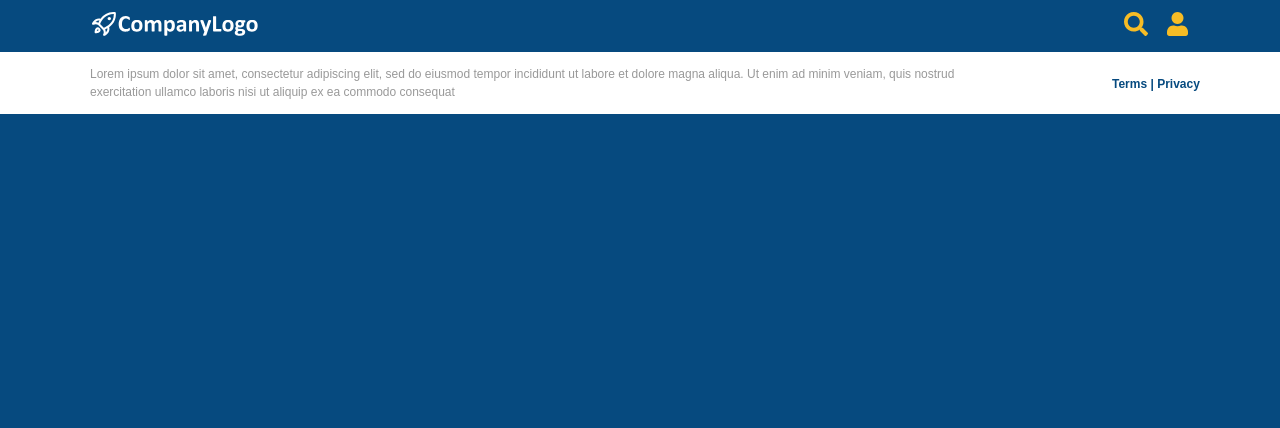
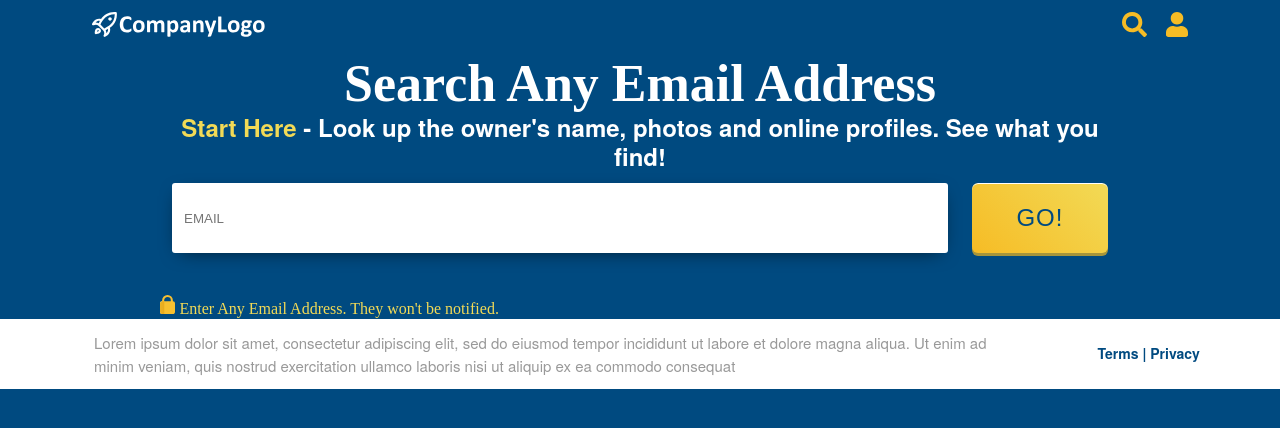
Before and after one commit to jinset/es5responsive, a PHP site: page / in a window 1280 px wide. Shown: the top 428 px of the page. Run offline with PHP 8.4, Linux system fonts and the light colour scheme.

Commit message:
Fix some styles, add search section

```diff
--- a/index.html
+++ b/index.html
@@ -14,38 +14,53 @@
       <div class="container-full row">
         <div class="header-options padding-12">
           <section class="logo">
-            <img src="./assets/Logo.svg" alt="">
+            <img src="./assets/Logo.svg" alt="" />
           </section>
 
           <section class="options">
-            <img src="./assets/icn_search.svg" alt="">
-            <img src="./assets/icn_person.svg" alt="">
+            <img src="./assets/icn_search.svg" alt="" />
+            <img src="./assets/icn_person.svg" alt="" />
           </section>
         </div>
       </div>
-
     </header>
 
-    <div class="col-lg-12 col-md-12">
-      <div class="container-full">
+    <div class="container-full row">
+      <section class="container-full search-content clearfix">
+        <div class="text-center">
+          <h1 class="text-white text-title">Search Any Email Address</h1>
+          <h4 class="text-white text-subtitle"><b class="text-gold">Start Here</b> - Look up the owner's name, photos and online profiles. See what you find!</h4>
+        </div>
 
-      </div>
+        <div class="style-form padding-tb-12">
+          <div class="input-form col-md-10 col-lg-10 padding-lr-12">
+            <input type="text" name="email" id="email" class=" " placeholder="EMAIL">
+          </div>
+          <div class="btn-form col-md-2 col-lg-2 padding-lr-12 ">
+            <button class="btn btn-gold "><span class="text-blue">GO!</span></button>
+          </div>
+        </div>
 
+        <div class="text-info">
+            <img src="./assets/lock.svg" alt="" />
+            <span class="text-gold">Enter Any Email Address. They won't be notified.</span>
+        </div>
+      </section>
     </div>
 
     <footer class="footer">
       <div class="container-full row padding-tb-12">
-        <div class="col-md-10 footer-text ">
+        <section class="col-md-10 footer-text ">
           <span class="text-gray">
             Lorem ipsum dolor sit amet, consectetur adipiscing elit, sed do
             eiusmod tempor incididunt ut labore et dolore magna aliqua. Ut enim
             ad minim veniam, quis nostrud exercitation ullamco laboris nisi ut
             aliquip ex ea commodo consequat
           </span>
-        </div>
-        <div class="col-md-2 footer-policy text-center">
+        </section>
+        <section class="col-md-2 footer-policy text-center">
           <b><span class="text-blue">Terms | Privacy</span></b>
-        </div>
+        </section>
       </div>
     </footer>
   </body>
--- a/style.css
+++ b/style.css
@@ -1,13 +1,13 @@
 * {
   box-sizing: border-box;
   margin: 0;
-  padding: 0;
 }
 
 body {
-  background-color:#064a7f;
-  font-family: sans-serif;
+  background-color: #004a80;
+  font-family: HelveticaNeue;
   position: relative;
+  letter-spacing: 0;
   color: #555;
 }
 
@@ -19,8 +19,16 @@ body {
   padding: 12px;
 }
 
+.padding-b-12 {
+  padding-bottom: 12px;
+}
+
 .padding-tb-12 {
   padding: 12px 0;
+}
+
+.padding-lr-12 {
+  padding: 0 12px;
 }
 /* Text syles */
 
@@ -33,21 +41,29 @@ body {
 }
 
 .text-gray {
-  color: #999;
+  color: #999999;
 }
 
 .text-gold {
-  color: #f6bc26;
+  color: #f2da56;
 }
 
 .text-blue {
-  color: #064a7f;
+  color: #004a80;
 }
 
 .text-white {
   color: #ffffff;
 }
 
+.text-title {
+  font-size: 52px;
+  font-family: HelveticaNeue-Bold;
+}
+.text-subtitle {
+  font-size: 24px;
+  line-height: 29px;
+}
 /*Header style*/
 
 .header-options {
@@ -56,10 +72,10 @@ body {
 }
 
 .header-options > section > img {
-  height: 1.5rem;
+  height: 25px;
 }
 
-.options > img:first-child{
+.options > img:first-child {
   padding-right: 15px;
 }
 
@@ -69,10 +85,11 @@ body {
 }
 
 .footer-text {
-  padding: 0 10px;
+  padding: 0 14px;
 }
 .footer-text span {
-  font-size: 12px;
+  font-size: 15px;
+  line-height: 20px;
 }
 
 .footer-policy b {
@@ -80,11 +97,64 @@ body {
   display: inline-block;
 }
 
-.footer-policy span{
-  font-size: 12px;
+.footer-policy span {
+  font-size: 14px;
 }
 
+/* Search content*/
+.text-info {
+  padding-top: 30px;
+}
+.text-info img {
+  height: 19px;
+}
+.text-info span {
+  font-size: 16px;
+  font-family: HelveticaNeue-Bold;
+}
 
+/* Input style*/
+
+.input-form input {
+  width: 100%;
+  height: 70px;
+  background: #ffffff;
+
+  border: none;
+  border-radius: 3px;
+  -webkit-box-shadow: inset 0 -1px 4px 0 rgba(0, 0, 0, 0.2);
+  -moz-box-shadow: inset 0 -1px 4px 0 rgba(0, 0, 0, 0.2);
+  box-shadow: 0px 5px 19px -8px rgba(0, 0, 0, 0.75);
+}
+.input-form input[type="text"]{
+  padding-left: 12px;
+}
+
+/* BTN style*/
+.btn {
+  width: 100%;
+  height: 70px;
+  border: none;
+  background-image: linear-gradient(225deg, #f2da56 0%, #f6bc25 100%);
+  box-shadow: 0 3px 0 0 #a6953b, inset 0 1px 0 0 #ffffff;
+  -webkit-box-shadow: 0 3px 0 0 #a6953b, inset 0 1px 0 0 #ffffff;
+
+  -moz-box-shadow: 0 3px 0 0 #a6953b, inset 0 1px 0 0 #ffffff;
+
+  border-radius: 6px;
+}
+
+.btn span {
+  font-size: 24px;
+  letter-spacing: 1px;
+}
+
+.btn-gold {
+  background-color: #f2da56;
+}
+.btn-gold:active {
+  background-color: #f6bc25;
+}
 /* desktop view */
 @media only screen and (min-width: 992px) {
   .container-full {
@@ -94,3 +164,8 @@ body {
     text-align: end !important;
   }
 }
+
+.clearfix {
+  clear: both;
+  display: grid;
+}
```
